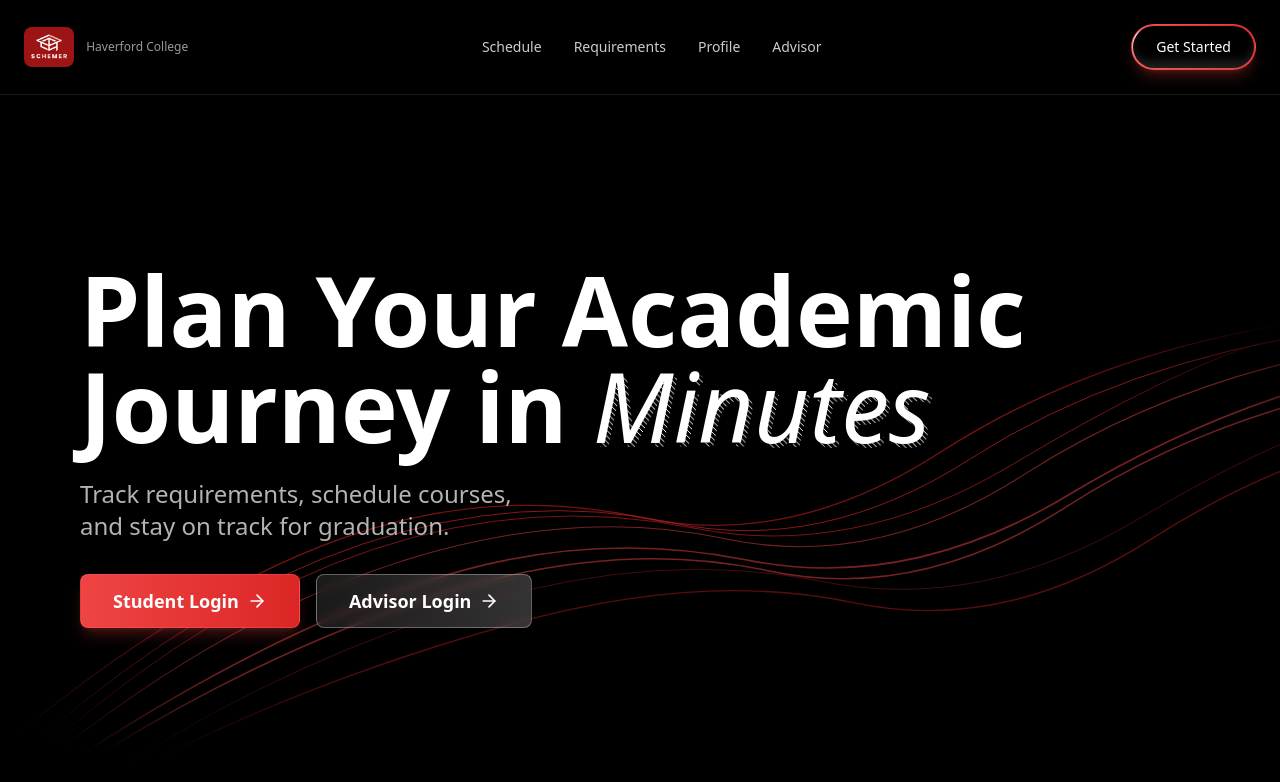
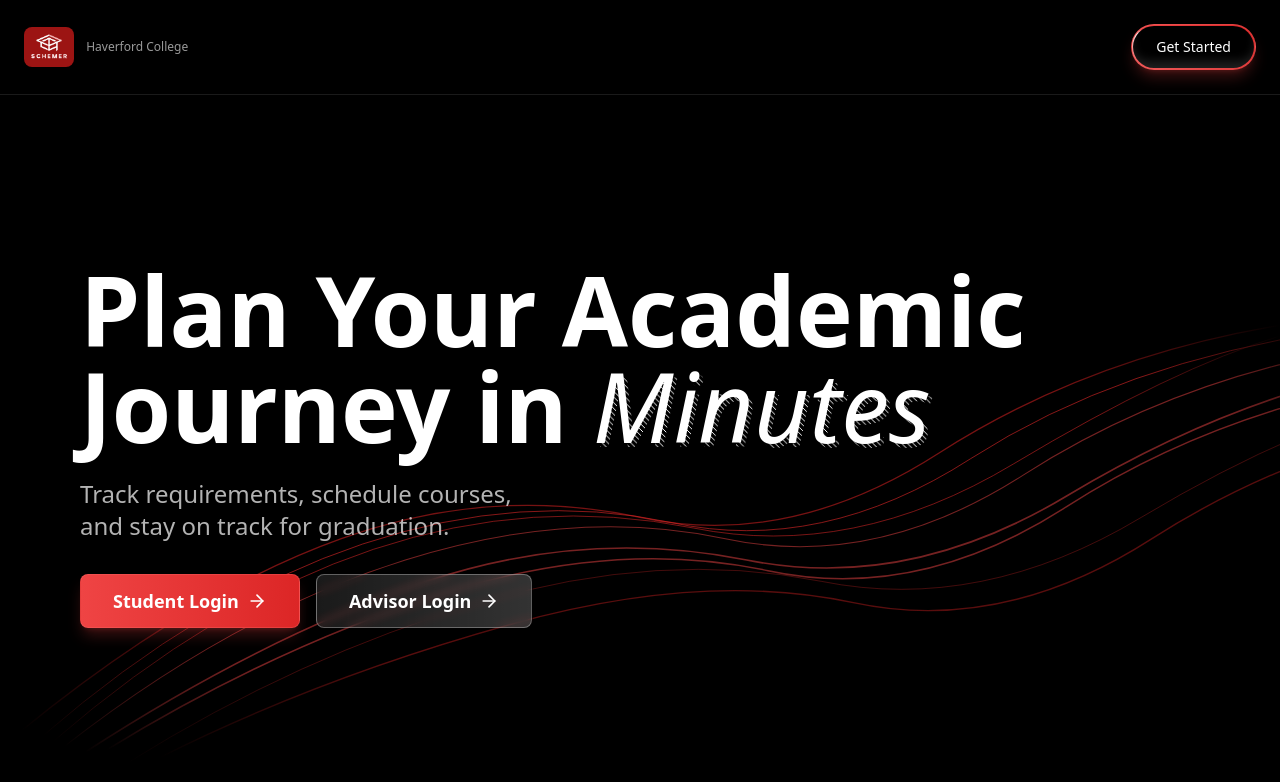
Before and after one commit to Maxlovinger/Code-Rod, a Next.js app: page / in a window 1280 px wide. Shown: the top 782 px of the page. Built offline with nearby package versions, Linux system fonts and the light colour scheme.

Commit message:
Landing Page update

```diff
--- a/app/page.tsx
+++ b/app/page.tsx
@@ -201,18 +201,6 @@ export default function HomePage() {
         </div>
 
         <nav className="hidden md:flex items-center space-x-8">
-          <Link href="/schedule" className="text-white/80 hover:text-white transition-all duration-300 text-sm font-medium hover:scale-105">
-            Schedule
-          </Link>
-          <Link href="/requirements" className="text-white/80 hover:text-white transition-all duration-300 text-sm font-medium hover:scale-105">
-            Requirements
-          </Link>
-          <Link href="/profile" className="text-white/80 hover:text-white transition-all duration-300 text-sm font-medium hover:scale-105">
-            Profile
-          </Link>
-          <Link href="/advisor" className="text-white/80 hover:text-white transition-all duration-300 text-sm font-medium hover:scale-105">
-            Advisor
-          </Link>
         </nav>
 
         <div className="flex items-center space-x-4">
@@ -231,31 +219,7 @@ export default function HomePage() {
         </div>
       </header>
 
-      {mobileMenuOpen && (
-        <div className="md:hidden absolute top-20 left-0 right-0 bg-black/95 backdrop-blur-md border-b border-white/10 z-20 shadow-2xl">
-          <nav className="flex flex-col space-y-6 px-6 py-8">
-            <Link href="/schedule" className="text-white/80 hover:text-white transition-all duration-300 font-medium hover:translate-x-2">
-              Schedule
-            </Link>
-            <Link href="/requirements" className="text-white/80 hover:text-white transition-all duration-300 font-medium hover:translate-x-2">
-              Requirements
-            </Link>
-            <Link href="/profile" className="text-white/80 hover:text-white transition-all duration-300 font-medium hover:translate-x-2">
-              Profile
-            </Link>
-            <Link href="/advisor" className="text-white/80 hover:text-white transition-all duration-300 font-medium hover:translate-x-2">
-              Advisor
-            </Link>
-            <div className="pt-4 border-t border-white/10">
-              <Link href="/schedule">
-                <ShimmerButton className="bg-gradient-to-r from-red-500 to-red-600 text-white px-6 py-3 rounded-xl text-sm font-medium shadow-lg w-full border border-red-400/30">
-                  Get Started
-                </ShimmerButton>
-              </Link>
-            </div>
-          </nav>
-        </div>
-      )}
+
 
       <main className="relative z-10 flex flex-col items-start justify-center min-h-[calc(100vh-100px)] px-6 sm:px-12 lg:px-20 max-w-7xl mx-auto">
 
```
